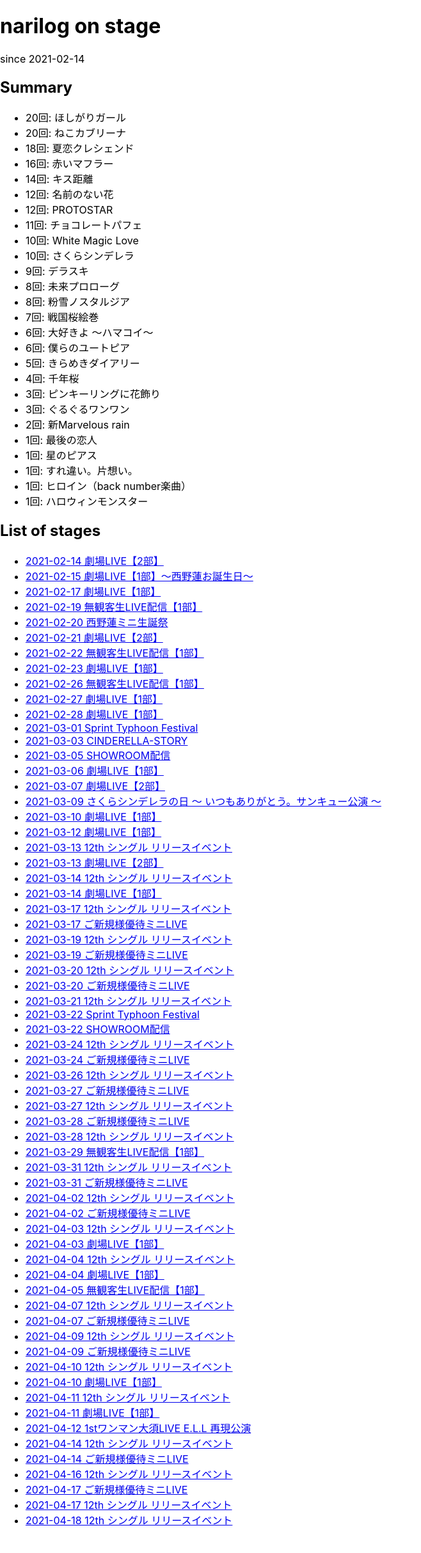
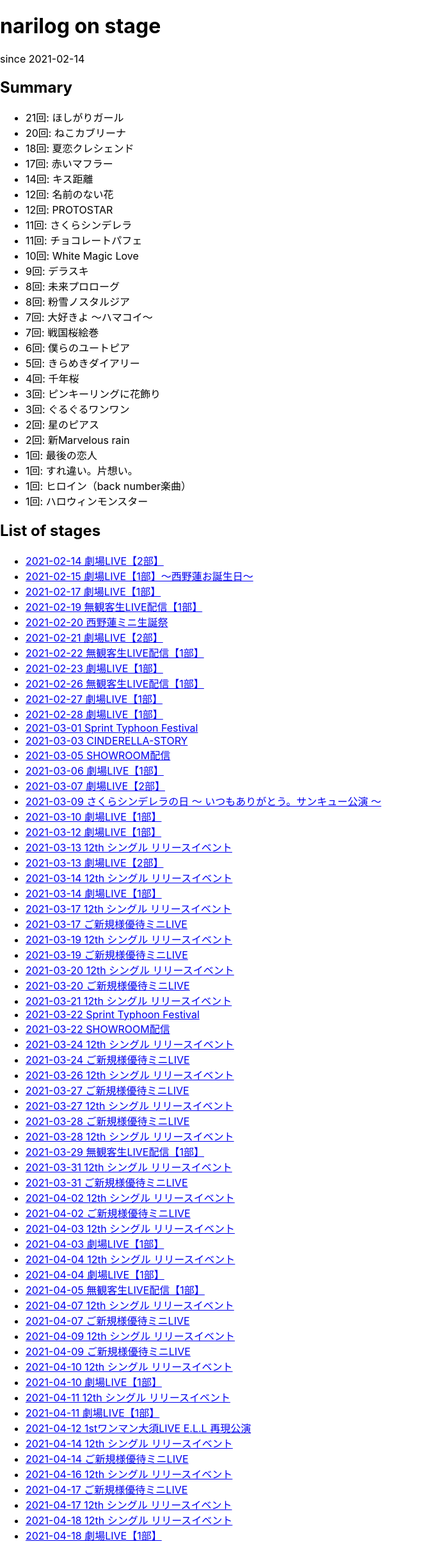
Before and after one commit to fusho-takahashi/narilog-on-stage, a Next.js app: page / in a window 1280 px wide. Shown: the whole page at 64% size, without its empty margins (0-658 px from the left). Before the commit the page ends 2404 px from the top, so only its background shows below. Built offline with nearby package versions, Linux system fonts and the light colour scheme.

Commit message:
add event logs

```diff
--- a/data/log.ts
+++ b/data/log.ts
@@ -712,4 +712,18 @@ export const stageLogs: EventLog[] = [
     place: '秋葉原アイドルステージ',
     songs: ['未来プロローグ'],
   },
+  {
+    id: '2021-04-18-1',
+    date: '2021-04-18',
+    type: '劇場公演',
+    name: '劇場LIVE【1部】',
+    place: '秋葉原アイドルステージ',
+    songs: [
+      'ほしがりガール',
+      '大好きよ 〜ハマコイ〜',
+      '星のピアス',
+      'さくらシンデレラ',
+      '赤いマフラー',
+    ],
+  },
 ]
```
